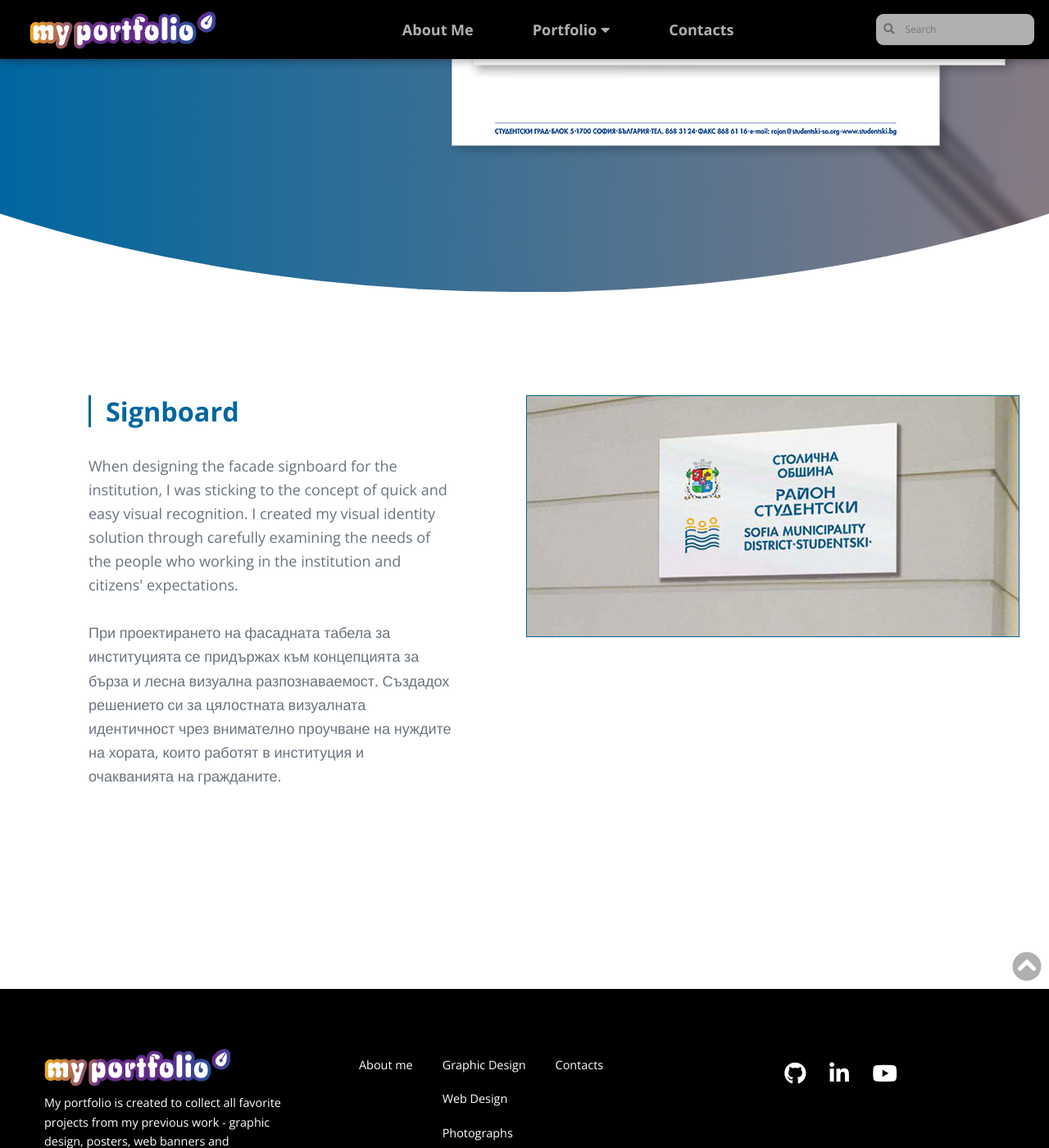
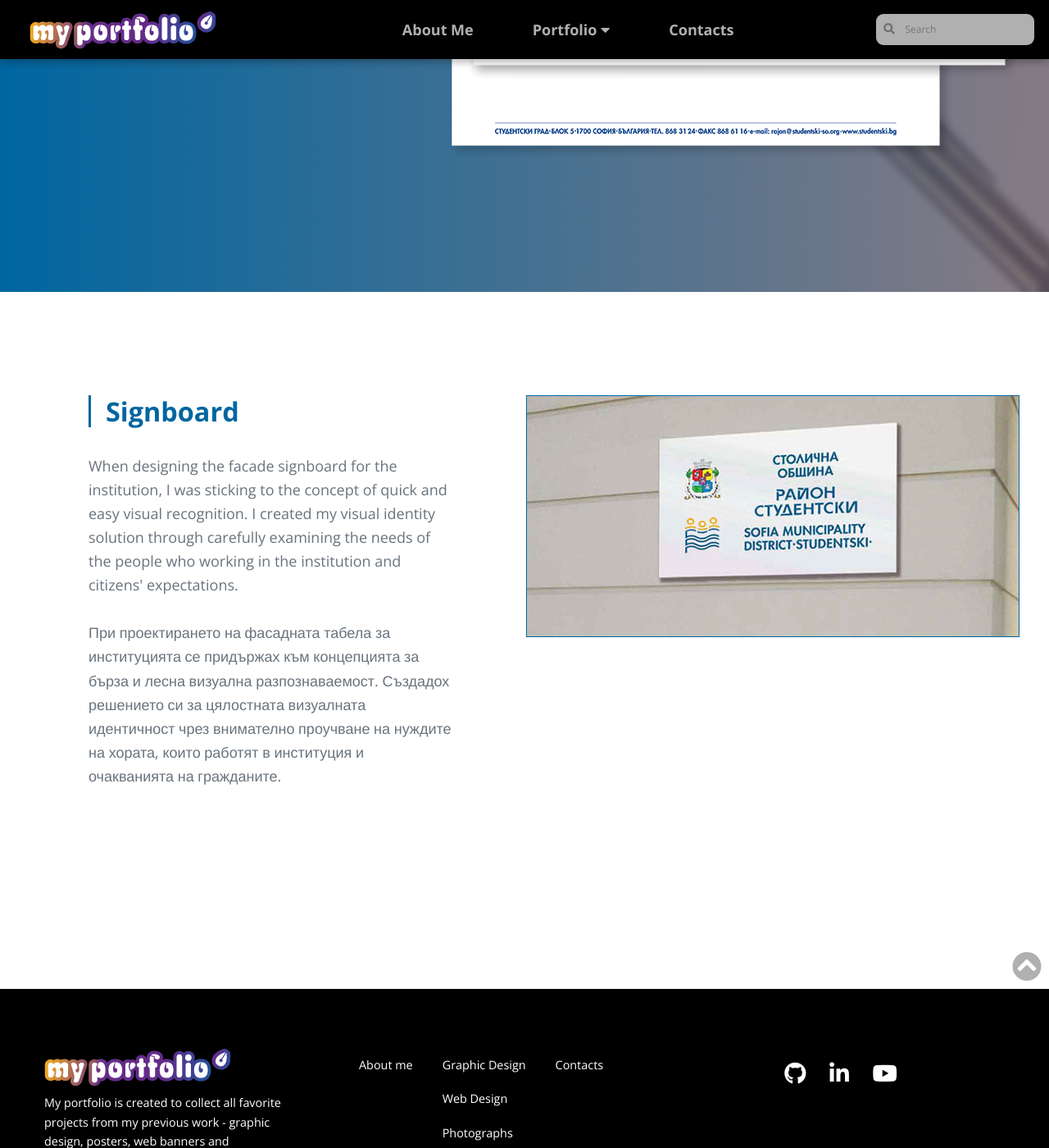
Before and after one commit to LiliyaMilanova/myportfolio, a Jekyll site: the page built from graphic-design.html, in a window 1280 px wide and 1400 px high, scrolled down 2873 px. Shown: the whole window at 82% size. Built offline with Jekyll 4.4.1, drawn with Linux system fonts in a browser that asks for light colours; nearby versions of some CDN libraries.

Commit message:
Update styles.css

```diff
--- a/css/styles.css
+++ b/css/styles.css
@@ -466,7 +466,6 @@
     rgba(108, 94, 106, 0.8)),
     url(/myportfolio/images/background-graphic-design-studentski.jpg);
     padding: 9rem 0;
-    clip-path: ellipse(100% 60% at 50% 40%);
 }
 
 .blok-subtitle {
```
